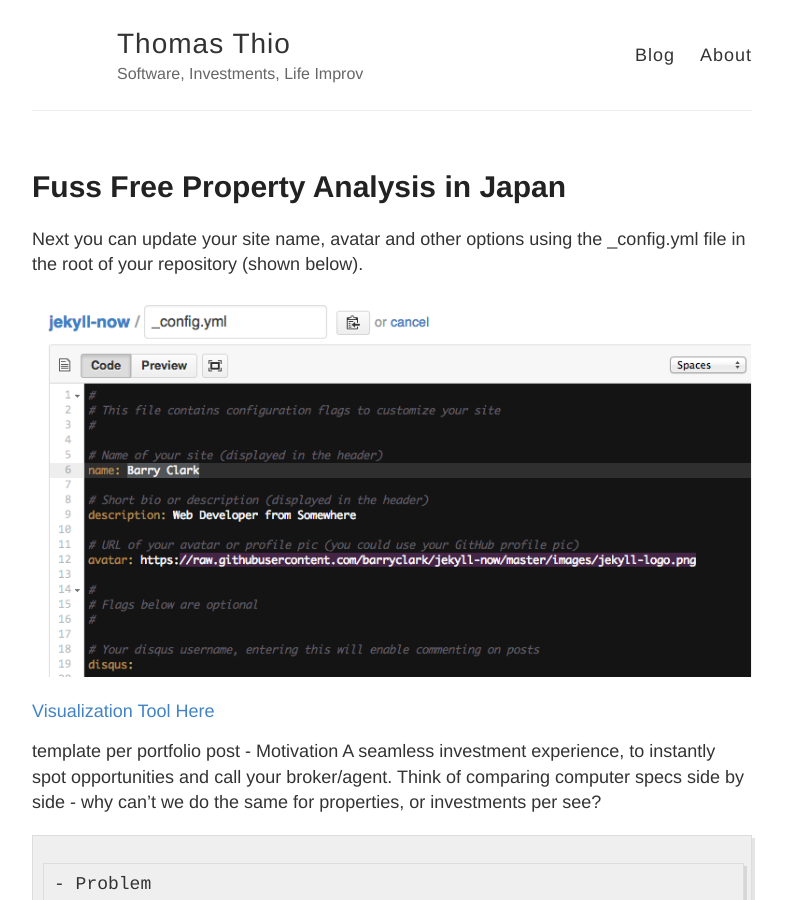
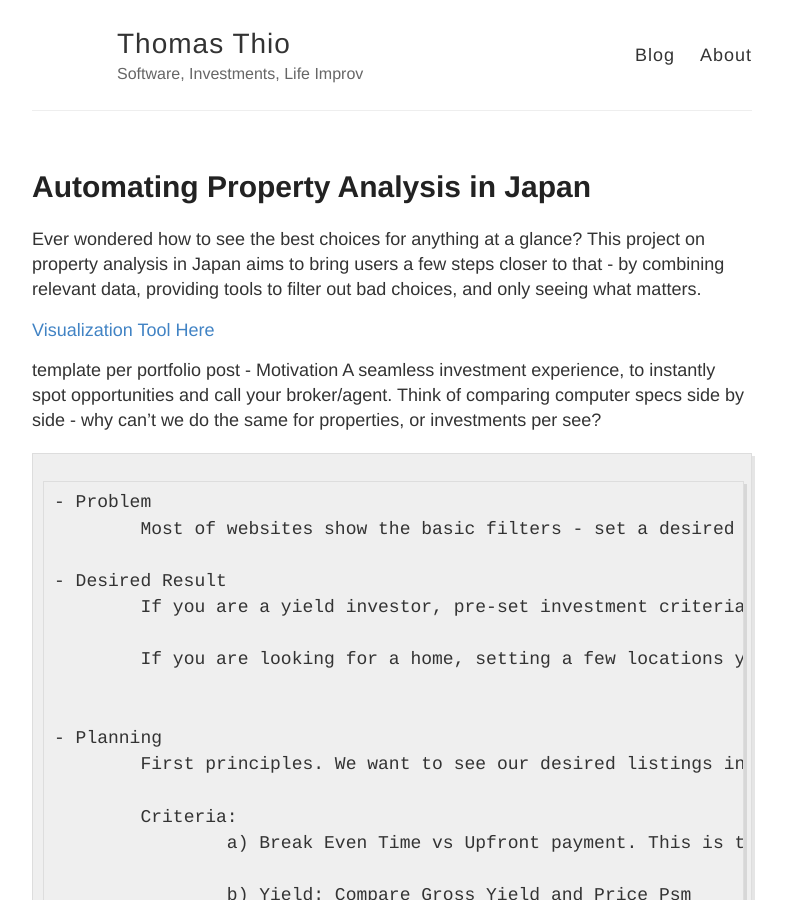
Before and after one commit to ThomThio/PersonalWebsite, a Jekyll site: the page built from _posts/2020-3-1-Japan-Property-Analysis.md, in a window 1280 px wide and 900 px high. Shown: the whole window, without its empty margins (248-1034 px from the left). Built offline with Jekyll 4.4.1, drawn with Linux system fonts in a browser that asks for light colours.

Commit message:
Update 2020-3-1-Japan-Property-Analysis.md

```diff
--- a/_posts/2020-3-1-Japan-Property-Analysis.md
+++ b/_posts/2020-3-1-Japan-Property-Analysis.md
@@ -1,11 +1,9 @@
 ---
 layout: post
-title: Fuss Free Property Analysis in Japan
+title: Automating Property Analysis in Japan
 ---
 
-Next you can update your site name, avatar and other options using the _config.yml file in the root of your repository (shown below).
-
-![_config.yml]({{ site.baseurl }}/images/config.png)
+Ever wondered how to see the best choices for anything at a glance? This project on property analysis in Japan aims to bring users a few steps closer to that - by combining relevant data, providing tools to filter out bad choices, and only seeing what matters.
 
 [Visualization Tool Here](https://japan-property.herokuapp.com/)
 
```
